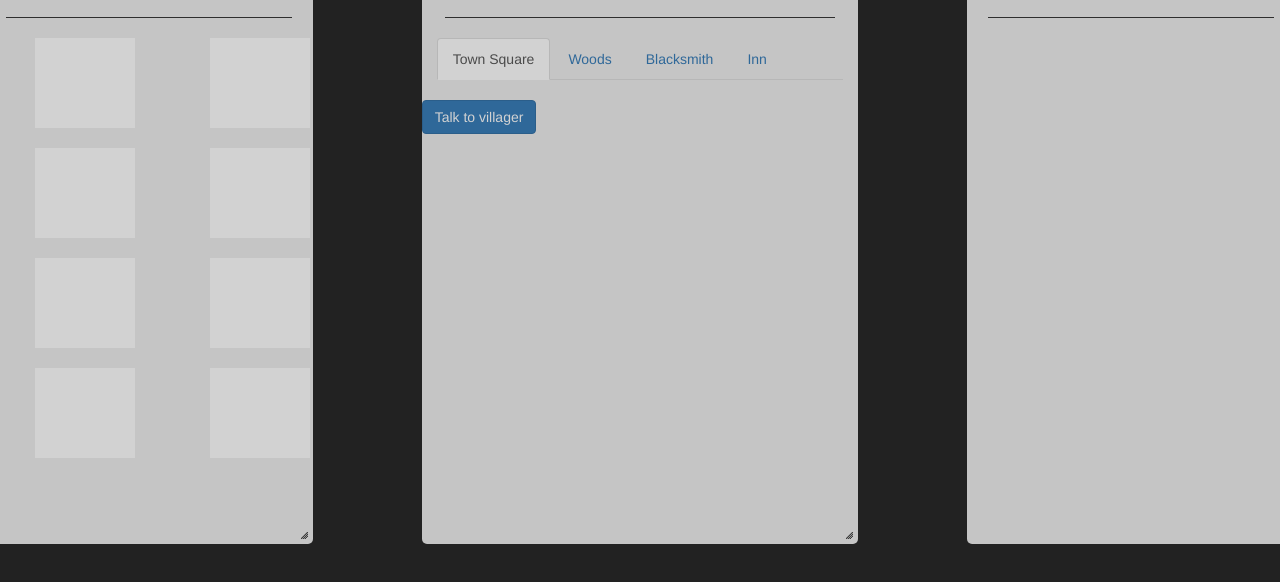
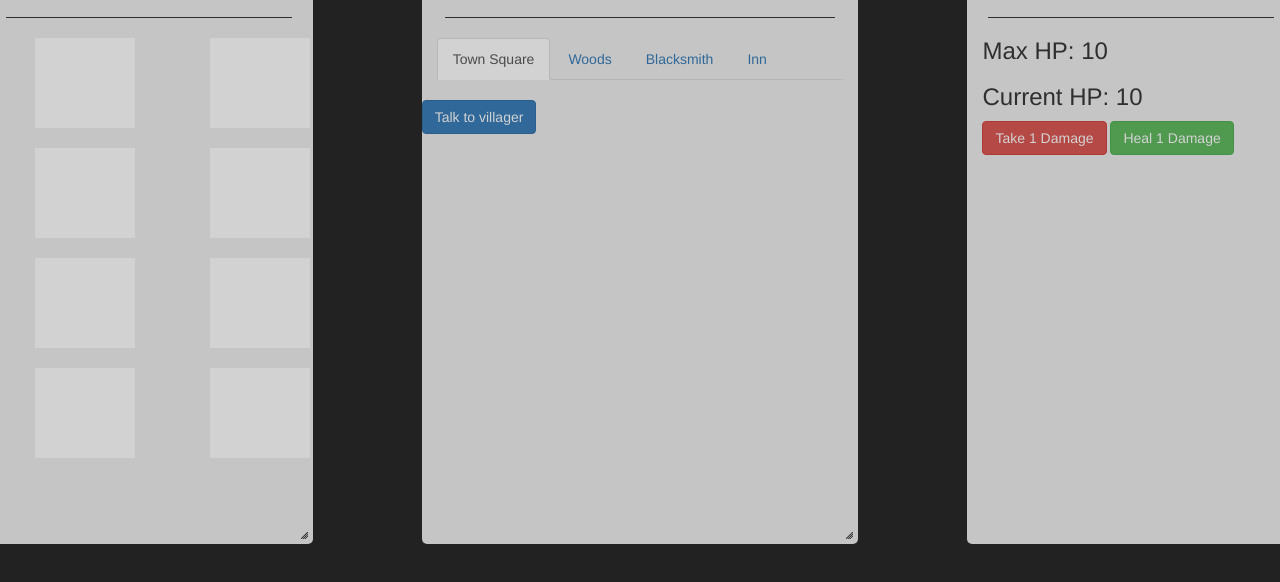
Before and after one commit to Elliotpwnz/Test-of-Artistry, a plain HTML site: page index.html in a window 1280 px wide. Shown: the part 136-718 px from the top of the page. Drawn offline with nearby package versions, Linux system fonts and the light colour scheme; a web font is replaced by a local one.

Commit message:
Initial Work Commit + Player object
Setting up files on work computer. Also added a player object with a
current and max hp test.

```diff
--- a/index.html
+++ b/index.html
@@ -8,7 +8,8 @@
 		<script src="https://cdnjs.cloudflare.com/ajax/libs/jquery/3.1.0/jquery.min.js"></script>
 		<script src="https://cdnjs.cloudflare.com/ajax/libs/twitter-bootstrap/3.3.7/js/bootstrap.min.js"></script>
 		<script src="https://cdnjs.cloudflare.com/ajax/libs/jqueryui/1.12.0/jquery-ui.min.js"></script>
-		<script src="js/master.js"></script>
+		<script src="js/master.js" type="text/javascript"></script>
+		<script src="js/player.js" type="text/javascript"></script>
 	</head>
 	<body>
 		<div class="row">
@@ -59,6 +60,10 @@
 		  <div class="container container-fluid col-xs-3" id="right-container">
 		    <h2 class="text-center">Stats</h2>
 		    <hr>
+				<h3>Max HP: <script>document.write(player.maxHP);</script></h3>
+				<h3 id="currentHP">Current HP: <script>document.write(player.currentHP);</script></h3>
+				<button class="btn btn-danger updateHPDisplay" onclick="player.takeDamage(1)">Take 1 Damage</button>
+				<button class="btn btn-success updateHPDisplay" onclick="player.heal(1)">Heal 1 Damage</button>
 		  </div>
 		</div>
 	</body>
--- a/js/master.js
+++ b/js/master.js
@@ -2,4 +2,9 @@ $(document).ready(function(){
 	$('#left-container').draggable().resizable();
 	$('#center-container').draggable().resizable();
 	$('#right-container').draggable().resizable();
+
+  $(".updateHPDisplay").click(function(){
+		$("#currentHP").html("Current HP: " + player.currentHP);
+	});
+
 });
--- /dev/null
+++ b/js/player.js
@@ -0,0 +1,25 @@
+var player = {
+  "name": "Garret",
+  "maxHP": "10",
+  "currentHP": "10",
+  "gold": 100,
+  "items": ["Bronze Sword", "Leather Shield", "Magic Crystal"],
+
+  "takeDamage": function(hp){
+    if (this.currentHP > 0) {
+      this.currentHP -= hp;
+    }
+    if (this.currentHP < 0) {
+      this.currentHP = 0;
+    }
+  },
+
+  "heal": function(hp){
+    if (this.currentHP < this.maxHP) {
+      this.currentHP += hp;
+    }
+    if (this.currentHP > this.maxHP) {
+      this.currentHP = this.maxHP;
+    }
+  }
+}
```
